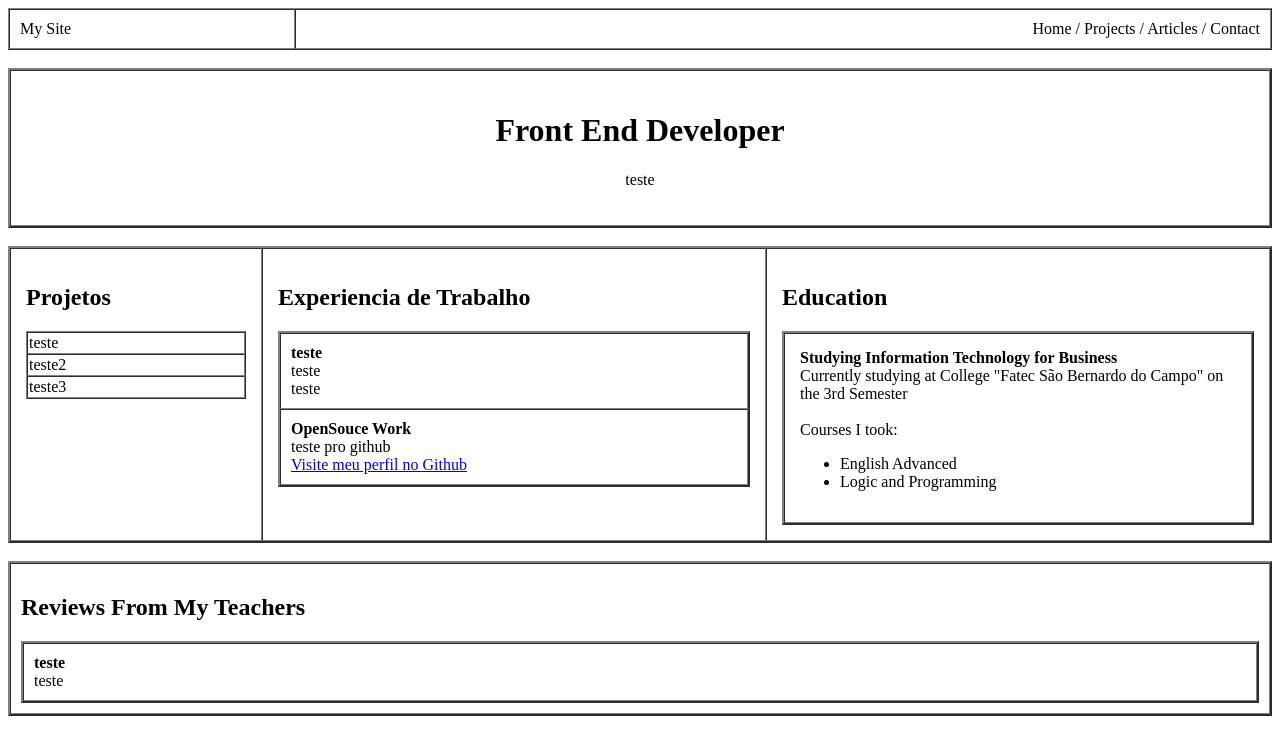
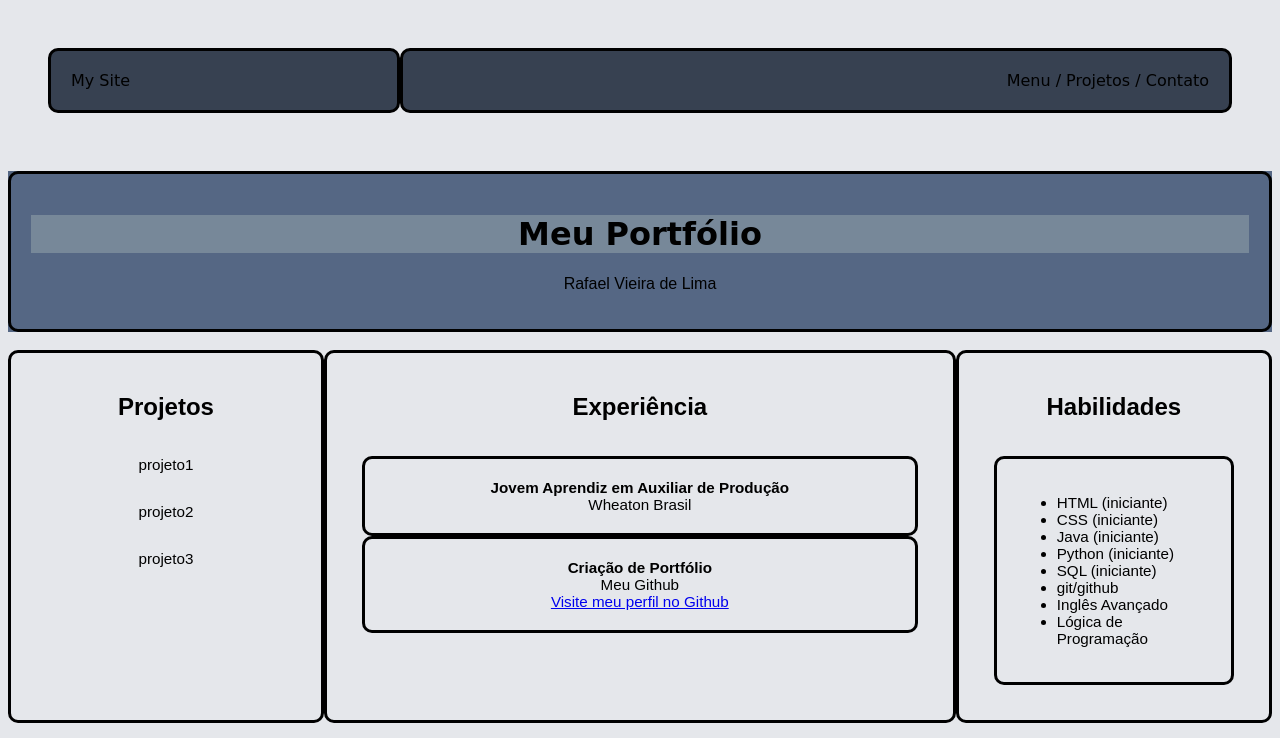
Before and after one commit to Sokin2006/My-Site, a plain HTML site: page index.html in a window 1280 px wide. Shown: the top 738 px of the page. Drawn offline with Linux system fonts and the light colour scheme.

Commit message:
Versão CSS
Versão CSS
- Adicionado css no site
- Adicionado estruturas das linhas
- Adicionado a tabela "habilidades"
- Adicionado centralização de objetos
- Adicionado logo
- Adicionado a tabela "Objetivos"
- Removido a aba "artigos"
- Adiconado cor de fundo em algumas tabelas
- Adiconado meus dados
- Adicionado botões em "Projetos"
- Adicionado o arquivo correto para atualização

```diff
--- a/Site/style.css
+++ /dev/null
@@ -1,99 +0,0 @@
-body {
-    background-color: #e5e7eb;
-    font-family: arial, sans-serif;
-}
-#titulo1{
-    background-color: lightslategray;
-    font-family: cursive;
-}
-
-#tabela1 {
-
-    font-family: cursive;
-    border: none;
-    border-radius: 10px;
-    padding: 40px;
-}
-
-#mysite {
-   background-color: #374151;
-   padding: 20px;
-}
-
-#contato {
-    background-color: #374151;
-    padding: 20px;
-}
-
-#tabela2 {
-    background-color: rgb(85, 103, 132);;
-}
-table{
-    border: none
-
-
-}
-
-td {
-    border: 3.5px solid black;
-    border-radius: 10px;
-    padding: 20px;
-}
-
-#tabela_projetos td:hover {
-    background-color: gray;
-    transition: 0.15s;
-
-}
-
-#sim{
-    display: block;
-    padding: 15px 12px;
-    border: 1.5px solid var(--border);
-    color: var(--ink);
-    text-decoration:none;
-    font-size: 0.95rem;
-    font-weight: 300;
-    transition: background 0.15s;
-    background: var(--ink);
-    color: var(--paper);
-}
-
-#tabela_experiencia {
-    display: block;
-    padding: 15px 15px;
-    border: 1.5px solid var(--border);
-    color: var(--ink);
-    text-decoration:none;
-    font-size: 0.95rem;
-    font-weight: 300;
-    transition: background 0.15s;
-    background: var(--ink);
-    color: var(--paper);
-}
-
-#educação {
-    display: block;
-    padding: 15px 15px;
-    border: 1.5px solid var(--border);
-    color: var(--ink);
-    text-decoration:none;
-    font-size: 0.95rem;
-    font-weight: 300;
-    transition: background 0.15s;
-    background: var(--ink);
-    color: var(--paper);
-}
-
-a:hover {
-    color:blue
-    text-decoration: underline;
-}
-
-#fatec-logo {
-   border-radius: 10px;
-}
-
-#logo {
-    border-radius: 100%;
-}
--- a/index.html
+++ b/index.html
@@ -4,22 +4,23 @@
     <meta charset="UTF-8">
     <meta name="viewport" content="width=device-width, initial-scale=1.0">
     <title>My Site</title>
+    <link rel="stylesheet" href="style.css">
 </head>
 <body>
-    <table width="100%" border="1" cellpadding="10" cellspacing="0">
+    <table id="tabela1" width="100%" border="1" cellpadding="10" cellspacing="0">
         <tr>
-            <td>My Site</td>
-            <td align="right">Home / Projects / Articles / Contact</td>
+            <td id="mysite">My Site</td>
+            <td id= "contato"align="right">Menu / Projetos / Contato</td>
         </tr>
     </table>
 
     <br>
 
-    <table width="100%" border="2" cellpadding="20" cellspacing="0">
+    <table id="tabela2" width="100%" border="2" cellpadding="20" cellspacing="0">
         <tr>
             <td align="center">
-                <h1>Front End Developer</h1>
-                <p>teste</p>
+                <h1 id="titulo1">Meu Portfólio</h1>
+                <p>Rafael Vieira de Lima</p>
             </td>
         </tr>
     </table>
@@ -29,42 +30,44 @@
     <table width="100%" border="2" cellpadding="15" cellspacing="0">
         <tr valign="top">
             <td width="20%">
-                <h2>Projetos</h2>
-                <table width="100%" border="1" cellpadding="1" cellspacing="0">
-                    <tr><td>teste</td></tr>
-                    <tr><td>teste2</td></tr>
-                    <tr><td>teste3</td></tr>
+                <h2 align="center">Projetos</h2>
+                <table id="tabela_projetos" width="100%" border="1" cellpadding="1" cellspacing="0">
+                    <tr><td align="center" id="sim">projeto1</td></tr>
+                    <tr><td align="center" id="sim">projeto2</td></tr>
+                    <tr><td align="center" id="sim">projeto3</td></tr>
                 </table>
             </td>
-            <td width="40%">
-                <h2>Experiencia de Trabalho</h2>
-                <table border="2" cellpadding="10" cellspacing="0" width="100%">
-                    <tr>
-                        <td>
-                            <b>teste</b><br>
-                            teste <br>
-                            teste
+            <td align="center" width="40%">
+                <h2 align="center">Experiência</h2>
+                <table id="tabela_experiencia" border="2" cellpadding="15" cellspacing="0" width="100%" align="center">
+                    <tr align="center">
+                        <td width="40%" align="center">
+                            <b>Jovem Aprendiz em Auxiliar de Produção</b><br>
+                                Wheaton Brasil<br>
+
                         </td>
                     </tr>
                     <tr>
-                        <td>
-                            <b>OpenSouce Work</b><br>
-                            teste pro github <br>
+                        <td width="40%" align="center">
+                            <b>Criação de Portfólio</b><br>
+                            Meu Github<br>
                             <a href="https://github.com/Sokin2006">Visite meu perfil no Github</a>
                         </td>
                     </tr>
                 </table>
-            <td width="40%">
-                <h2>Education</h2>
-                <table border="2" cellpadding="15" cellspacing="0" width="100%">
+            <td width="20%">
+                <h2 align="center">Habilidades</h2>
+                <table id="educação" border="2" cellpadding="15" cellspacing="0" width="100%" align="center">
                     <tr>
                         <td>
-                            <b>Studying Information Technology for Business</b><br>
-                            Currently studying at College "Fatec São Bernardo do Campo" on the 3rd Semester <br> <br>
-                            Courses I took:
-                            <ul>
-                                <li>English Advanced</li>
-                                <li>Logic and Programming</li>
+                            <ul><li>HTML (iniciante)</li>
+                                <li>CSS (iniciante)</li>
+                                <li>Java (iniciante)</li>
+                                <li>Python (iniciante)</li>
+                                <li>SQL (iniciante)</li>
+                                <li>git/github</li>
+                                <li>Inglês Avançado</li>
+                                <li>Lógica de Programação</li>
                             </ul>
                         </td>
                     </tr>
@@ -77,14 +80,45 @@
     <br>
 
     <table width="100%" border="2" cellpadding="10" cellspacing="0">
+        <td width="30%">
+            <h2 align="center">Educação</h2>
+            <table id="educação" border="2" cellpadding="10" cellspacing="0" width="100%">
+                <tr>
+                    <td width="20%" align="center">
+                        <b>Informática para Negócios</b><br>
+                        FATEC São Bernardo do Campo<br>
+                        2025 - Curso em Andamento
+                    </td>
+                </tr>
+
+                <tr>
+                    <td align="center">
+                        <b>Curso em Excel </b><br>
+                        SENAI Almirante Tamandaré<br>
+                        (10hrs)
+                    </td>
+                </tr>
+            </table>
+        </td>
+        <td id="fatec-logo" width="20%" align="center">
+            <img src="fatecsbc.jpg" alt="Logo FATEC" width="70%" align="center" id="logo">
+        </td>
+    </table>
+
+
+
+    <br>
+
+
+    <table width="100%" border="2" cellpadding="10" cellspacing="0">
         <tr valign="top">
             <td width="30%">
-                <h2>Reviews From My Teachers</h2>
+                <h2>Objetivos</h2>
                 <table border="2" cellpadding="10" cellspacing="0" width="100%">
                     <tr>
                         <td>
-                            <b>teste</b><br>
-                            teste
+                            <b>Atualmente, estou estudando Informática para Negócios e construindo projetos para melhorar minhas habilidades. Meu objetivo é atingir uma boa experiência no campo da tecnologia, e começar minha carreira nessa estrada bem, através de oportunidades de estágio.</b><br>
+
                         </td>
                     </tr>
                 </table>
--- a/style.css
+++ b/style.css
@@ -1,3 +1,99 @@
-table {
-    background-color: white;
+body {
+    background-color: #e5e7eb;
+    font-family: arial, sans-serif;
 }
+#titulo1{
+    background-color: lightslategray;
+    font-family: cursive;
+}
+
+#tabela1 {
+
+    font-family: cursive;
+    border: none;
+    border-radius: 10px;
+    padding: 40px;
+}
+
+#mysite {
+   background-color: #374151;
+   padding: 20px;
+}
+
+#contato {
+    background-color: #374151;
+    padding: 20px;
+}
+
+#tabela2 {
+    background-color: rgb(85, 103, 132);;
+}
+table{
+    border: none
+
+
+}
+
+td {
+    border: 3.5px solid black;
+    border-radius: 10px;
+    padding: 20px;
+}
+
+#tabela_projetos td:hover {
+    background-color: gray;
+    transition: 0.15s;
+
+}
+
+#sim{
+    display: block;
+    padding: 15px 12px;
+    border: 1.5px solid var(--border);
+    color: var(--ink);
+    text-decoration:none;
+    font-size: 0.95rem;
+    font-weight: 300;
+    transition: background 0.15s;
+    background: var(--ink);
+    color: var(--paper);
+}
+
+#tabela_experiencia {
+    display: block;
+    padding: 15px 15px;
+    border: 1.5px solid var(--border);
+    color: var(--ink);
+    text-decoration:none;
+    font-size: 0.95rem;
+    font-weight: 300;
+    transition: background 0.15s;
+    background: var(--ink);
+    color: var(--paper);
+}
+
+#educação {
+    display: block;
+    padding: 15px 15px;
+    border: 1.5px solid var(--border);
+    color: var(--ink);
+    text-decoration:none;
+    font-size: 0.95rem;
+    font-weight: 300;
+    transition: background 0.15s;
+    background: var(--ink);
+    color: var(--paper);
+}
+
+a:hover {
+    color:blue
+    text-decoration: underline;
+}
+
+#fatec-logo {
+   border-radius: 10px;
+}
+
+#logo {
+    border-radius: 100%;
+}
```
Also changed, not shown: Site/index.html (deleted, +0 -135 lines), fatecsbc.jpg (renamed from Site/images/fatecsbc.jpg), logo-fatec_sao_bernardo_do_campo.png (deleted).
